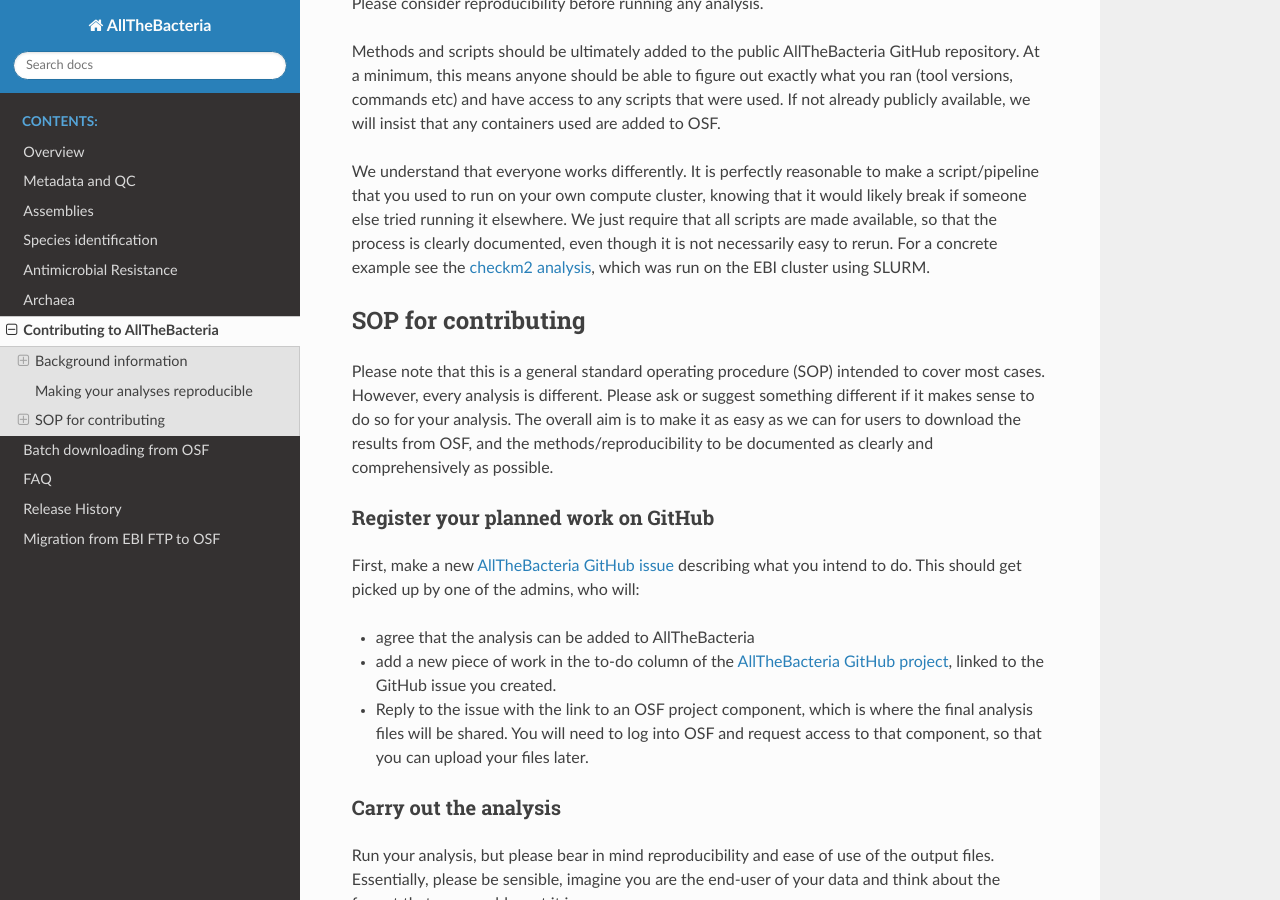
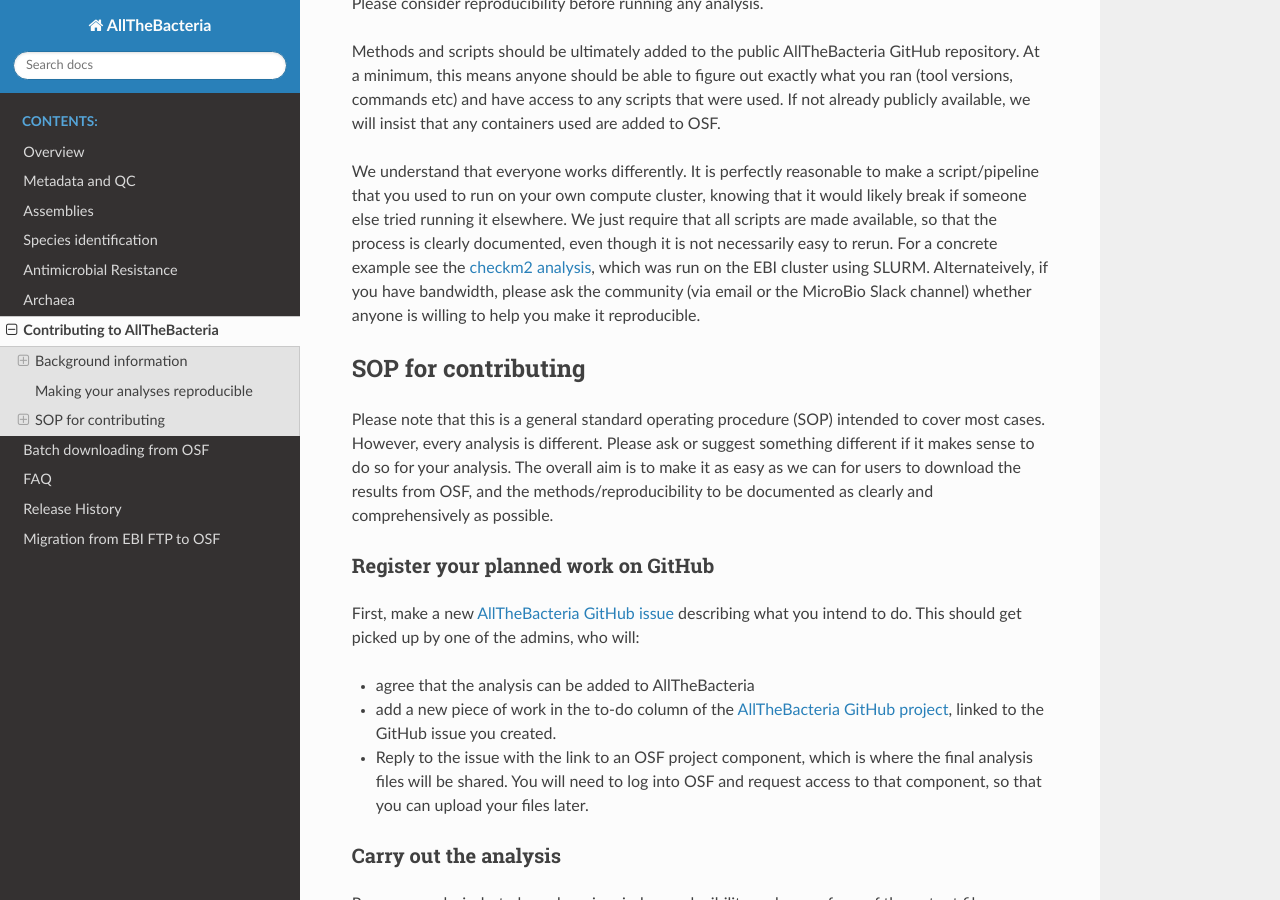
Before and after one commit to AllTheBacteria/AllTheBacteria, a Sphinx documentation site: the page built from docs/contributing.rst, in a window 1280 px wide and 900 px high, scrolled down 954 px. Built offline with Sphinx 7.4.7 and the Read the Docs theme 3.1.0, drawn with Linux system fonts in a browser that asks for light colours.

Commit message:
Add repro comment for Zam

```diff
--- a/docs/contributing.rst
+++ b/docs/contributing.rst
@@ -57,7 +57,9 @@ clearly documented, even though it is not necessarily easy to rerun.
 For a concrete example see the
 `checkm2 analysis <https://github.com/AllTheBacteria/AllTheBacteria/tree/main/reproducibility/All-samples/checkm2>`_,
 which was run on the EBI cluster using SLURM.
-
+Alternateively, if you have bandwidth, please ask the community
+(via email or the MicroBio Slack channel) whether anyone is willing to help
+you make it reproducible.
 
 
 SOP for contributing
```
